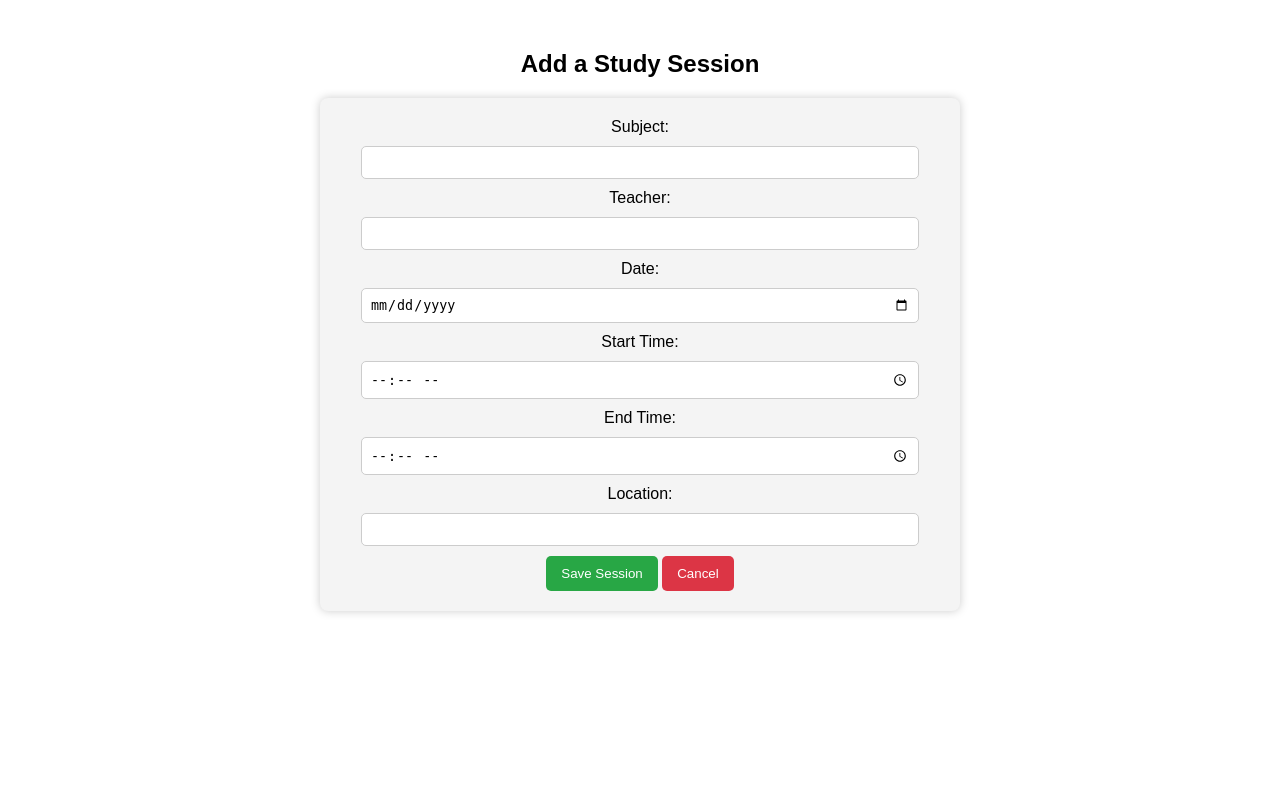
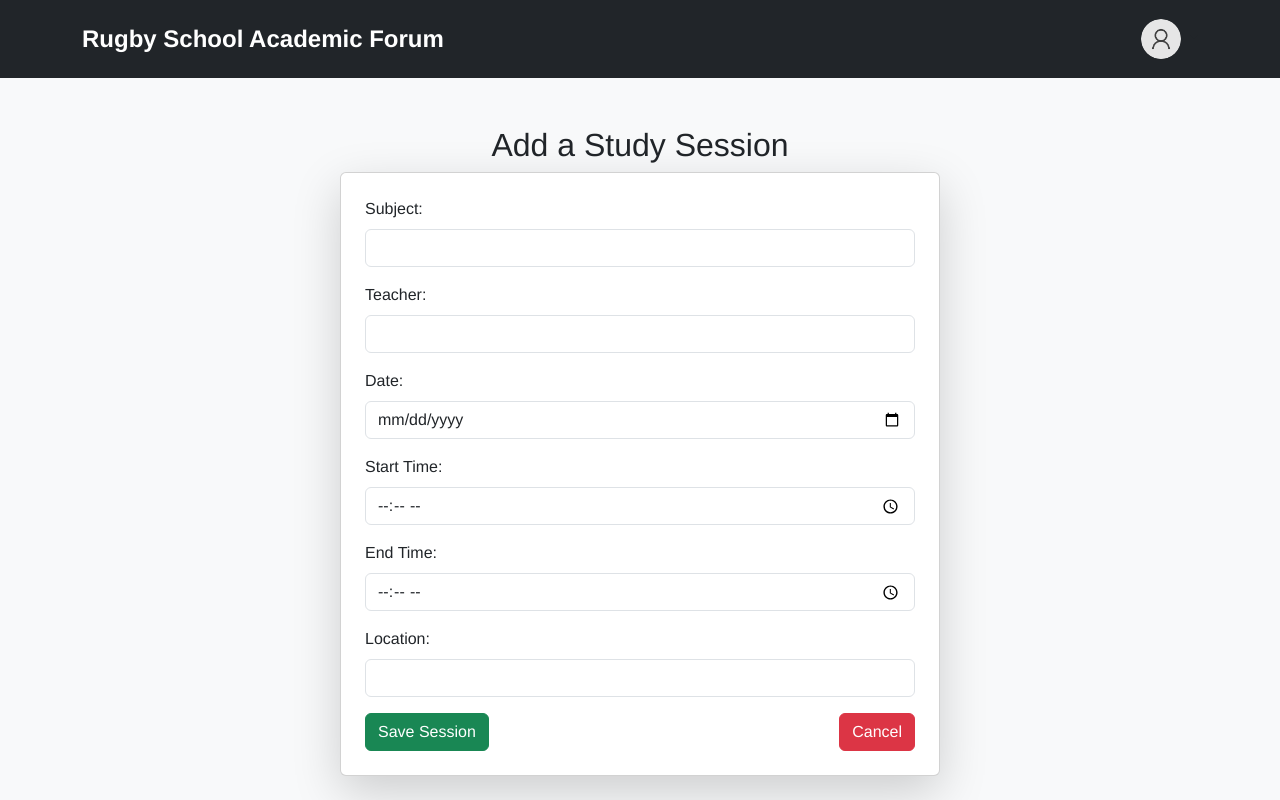
Before and after one commit to SkylariaOvO/CourseWork, a Django app: page /timetable/add-session/ in a window 1280 px wide. Run offline with Django 5.2, Linux system fonts and the light colour scheme; the visitor is signed in with stand-in values (Sample User, id 1); some libraries are stand-ins or nearby versions.

Commit message:
Final -1 push

```diff
--- a/myCWK/forum/urls.py
+++ b/myCWK/forum/urls.py
@@ -4,13 +4,12 @@ from . import views
 urlpatterns = [
     path("", views.forum_home, name="forum_home"),
     path("create/", views.create_post, name="create_post"),
-    path("<slug:slug>/", views.post_detail, name="post_detail"),
+    path("<slug:slug>/edit/", views.edit_post, name="edit_post"),
+    path("post/delete/<slug:slug>/", views.delete_post, name="delete_post"),
     path("<slug:slug>/vote/<str:vote_type>/", views.vote_post, name="vote"),
     path("<slug:slug>/reply/", views.reply_to_post, name="reply"),
     path("<slug:slug>/reply/<slug:parent_slug>/", views.reply_to_post, name="nested_reply"),
     path("<slug:slug>/reply_form/<slug:parent_slug>/", views.reply_form, name="reply_form"),
     path("reply/delete/<slug:slug>/", views.delete_reply, name="delete_reply"),
     path("<slug:slug>/", views.post_detail, name="post_detail"),
-    path("<slug:slug>/edit/", views.edit_post, name="edit_post"),
-    path("post/delete/<slug:slug>/", views.delete_post, name="delete_post"),
 ]
--- a/myCWK/myCWK/templates/base.html
+++ b/myCWK/myCWK/templates/base.html
@@ -8,8 +8,9 @@
   <!-- Bootstrap CSS -->
   <script src="https://unpkg.com/htmx.org@1.9.2"></script>
 
+  <script src="https://cdn.jsdelivr.net/npm/fullcalendar@6.1.15/index.global.min.js"></script>
+  <link href="https://cdn.jsdelivr.net/npm/bootstrap@5.3.0/dist/css/bootstrap.min.css" rel="stylesheet">
 
-  <link href="https://cdn.jsdelivr.net/npm/bootstrap@5.3.0/dist/css/bootstrap.min.css" rel="stylesheet">
   <style>
     body {
       background-color: #f8f9fa;
--- a/myCWK/timetable/templates/timetable/add_session.html
+++ b/myCWK/timetable/templates/timetable/add_session.html
@@ -1,75 +1,58 @@
-<!DOCTYPE html>
-<html lang="en">
-<head>
-    <meta charset="UTF-8">
-    <meta name="viewport" content="width=device-width, initial-scale=1.0">
-    <title>Add Study Session</title>
-    <style>
-        body {
-            font-family: Arial, sans-serif;
-            margin: 50px auto;
-            width: 50%;
-            text-align: center;
-        }
-        form {
-            background-color: #f4f4f4;
-            padding: 20px;
-            border-radius: 8px;
-            box-shadow: 0px 0px 10px #ccc;
-        }
-        input, select {
-            width: 90%;
-            padding: 8px;
-            margin: 10px 0;
-            border: 1px solid #ccc;
-            border-radius: 5px;
-        }
-        button {
-            background-color: #28a745;
-            color: white;
-            padding: 10px 15px;
-            border: none;
-            border-radius: 5px;
-            cursor: pointer;
-        }
-        button:hover {
-            background-color: #218838;
-        }
-        .back-btn {
-            background-color: #dc3545;
-        }
-        .back-btn:hover {
-            background-color: #c82333;
-        }
-    </style>
-</head>
-<body>
+{% extends "base.html" %}
 
-    <h2>Add a Study Session</h2>
-    <form method="POST">
-        {% csrf_token %}
+{% block title %}Add Study Session{% endblock %}
 
-        <label>Subject:</label>
-        <input type="text" name="subject" required><br>
+{% block content %}
+<div class="container mt-5">
+    <h2 class="text-center">Add a Study Session</h2>
 
-        <label>Teacher:</label>
-        <input type="text" name="teacher" required><br>
+    <!-- Study Session Form -->
+    <div class="card shadow-lg p-4 mx-auto" style="max-width: 600px;">
+        <form method="POST">
+            {% csrf_token %}
 
-        <label>Date:</label>
-        <input type="date" name="date" required><br>
+            <!-- Subject Input -->
+            <div class="mb-3">
+                <label for="subject" class="form-label">Subject:</label>
+                <input type="text" id="subject" name="subject" class="form-control" required>
+            </div>
 
-        <label>Start Time:</label>
-        <input type="time" name="start_time" required><br>
+            <!-- Teacher Input -->
+            <div class="mb-3">
+                <label for="teacher" class="form-label">Teacher:</label>
+                <input type="text" id="teacher" name="teacher" class="form-control" required>
+            </div>
 
-        <label>End Time:</label>
-        <input type="time" name="end_time" required><br>
+            <!-- Date Input -->
+            <div class="mb-3">
+                <label for="date" class="form-label">Date:</label>
+                <input type="date" id="date" name="date" class="form-control" required>
+            </div>
 
-        <label>Location:</label>
-        <input type="text" name="location" required><br>
+            <!-- Time Inputs -->
+            <div class="mb-3">
+                <label for="start_time" class="form-label">Start Time:</label>
+                <input type="time" id="start_time" name="start_time" class="form-control" required>
+            </div>
+            <div class="mb-3">
+                <label for="end_time" class="form-label">End Time:</label>
+                <input type="time" id="end_time" name="end_time" class="form-control" required>
+            </div>
 
-        <button type="submit">Save Session</button>
-        <button type="button" class="back-btn" onclick="window.location.href='{% url 'timetable' %}'">Cancel</button>
-    </form>
+            <!-- Location Input -->
+            <div class="mb-3">
+                <label for="location" class="form-label">Location:</label>
+                <input type="text" id="location" name="location" class="form-control" required>
+            </div>
 
-</body>
-</html>
+            <!-- Action Buttons -->
+            <div class="d-flex justify-content-between">
+                <button type="submit" class="btn btn-success">Save Session</button>
+                <button type="button" class="btn btn-danger" onclick="window.location.href='{% url 'timetable' %}'">
+                    Cancel
+                </button>
+            </div>
+        </form>
+    </div>
+</div>
+{% endblock %}
```
Also changed, not shown: myCWK/forum/templates/post_detail.html (+6 -7 lines), myCWK/forum/templates/reply_partial.html (+23 -45 lines), myCWK/forum/views.py (+3 -6 lines), myCWK/myCWK/settings.py (+7 -11 lines), myCWK/timetable/templates/timetable/edit_event.html (+19 -21 lines), myCWK/timetable/templates/timetable/my_events.html (+8 -2 lines), 1 other file.
